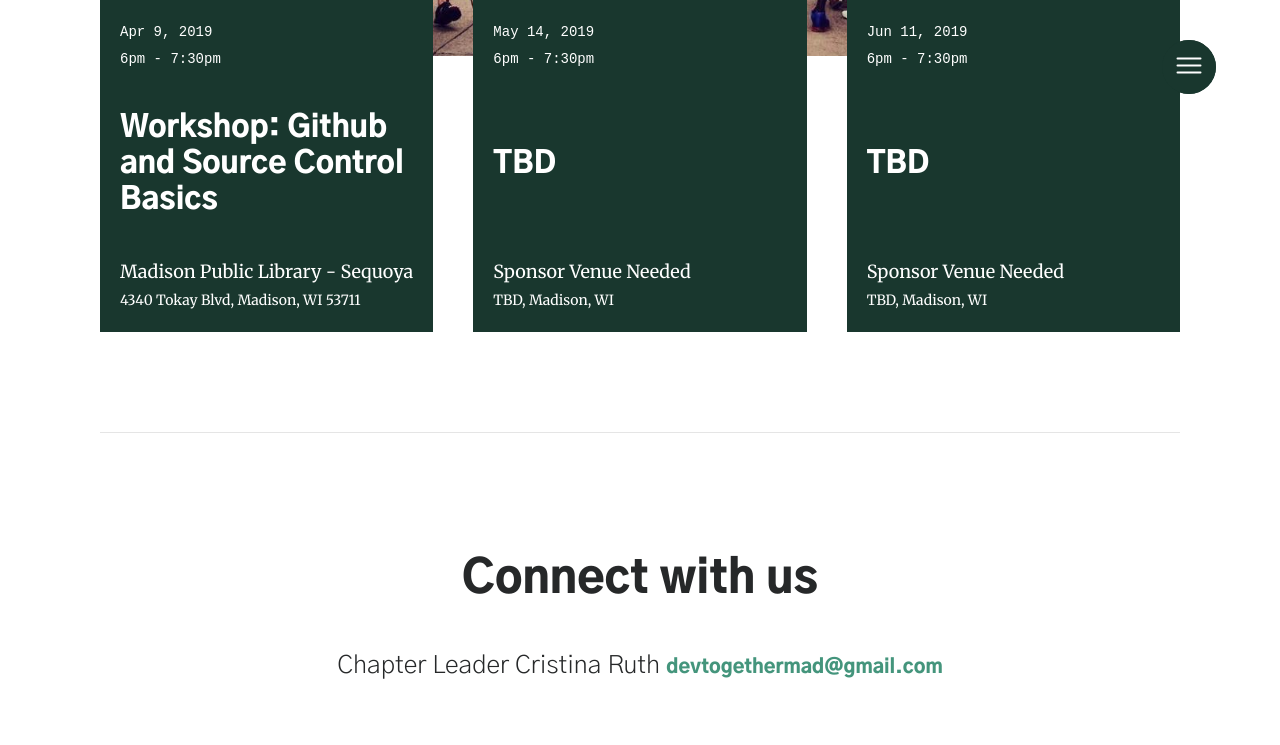
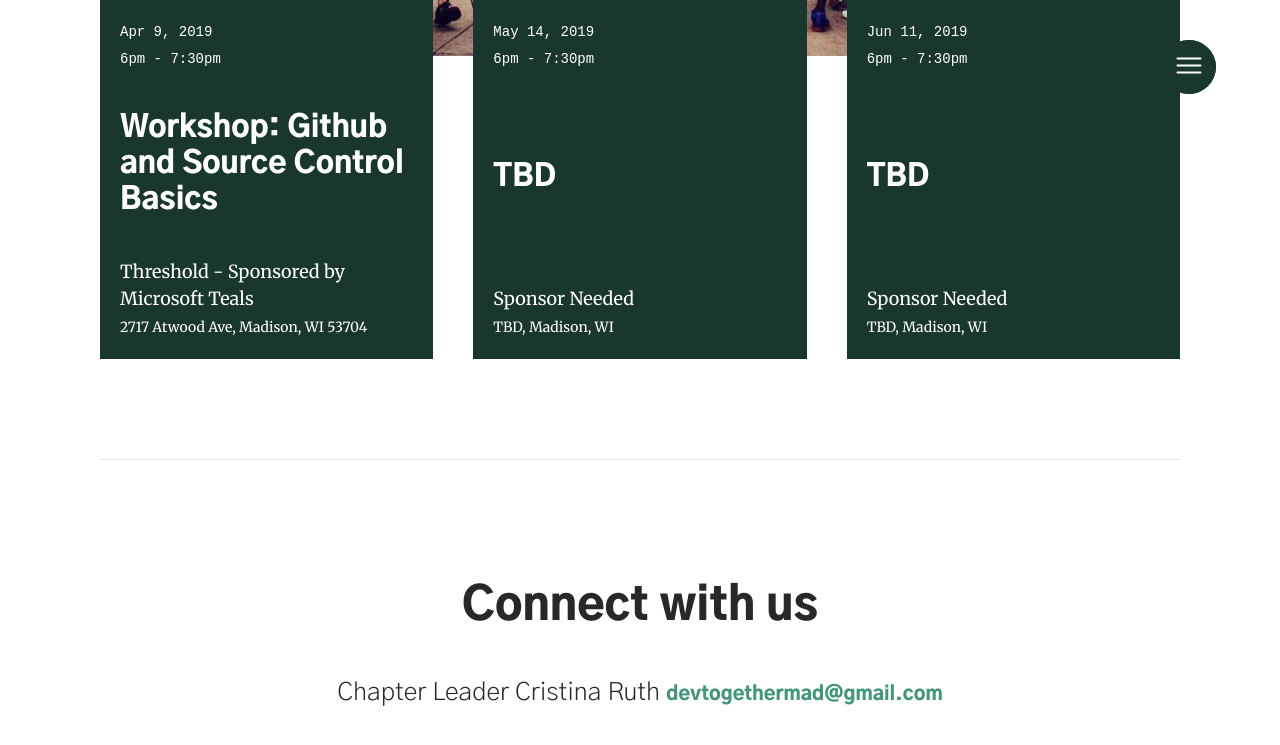
Before and after one commit to mercedesb/dev-together, a Jekyll site: the page built from docs/chapters/madison.html, in a window 1280 px wide and 900 px high, scrolled down 703 px. Shown: the top 745 px of the window. Built offline with Jekyll 4.4.1, drawn with Linux system fonts in a browser that asks for light colours; some web fonts are replaced.

Commit message:
updated Madison events

```diff
--- a/docs/_data/events.json
+++ b/docs/_data/events.json
@@ -33,8 +33,8 @@
     "displayDate": "Apr 9, 2019",
     "date": "2019-04-09",
     "time": "6pm - 7:30pm",
-    "sponsor": "Madison Public Library - Sequoya",
-    "location": "4340 Tokay Blvd, Madison, WI 53711",
+    "sponsor": "Threshold - Sponsored by Microsoft Teals",
+    "location": "2717 Atwood Ave, Madison, WI 53704",
     "signupLink": "https://bit.ly/DevTogetherMadApr2019Info"
   },
   {
@@ -43,7 +43,7 @@
     "displayDate": "May 14, 2019",
     "date": "2019-05-14",
     "time": "6pm - 7:30pm",
-    "sponsor": "Sponsor Venue Needed",
+    "sponsor": "Sponsor Needed",
     "location": "TBD, Madison, WI"
   },
   {
@@ -52,7 +52,7 @@
     "displayDate": "Jun 11, 2019",
     "date": "2019-06-11",
     "time": "6pm - 7:30pm",
-    "sponsor": "Sponsor Venue Needed",
+    "sponsor": "Sponsor Needed",
     "location": "TBD, Madison, WI"
   }
 ]
```
